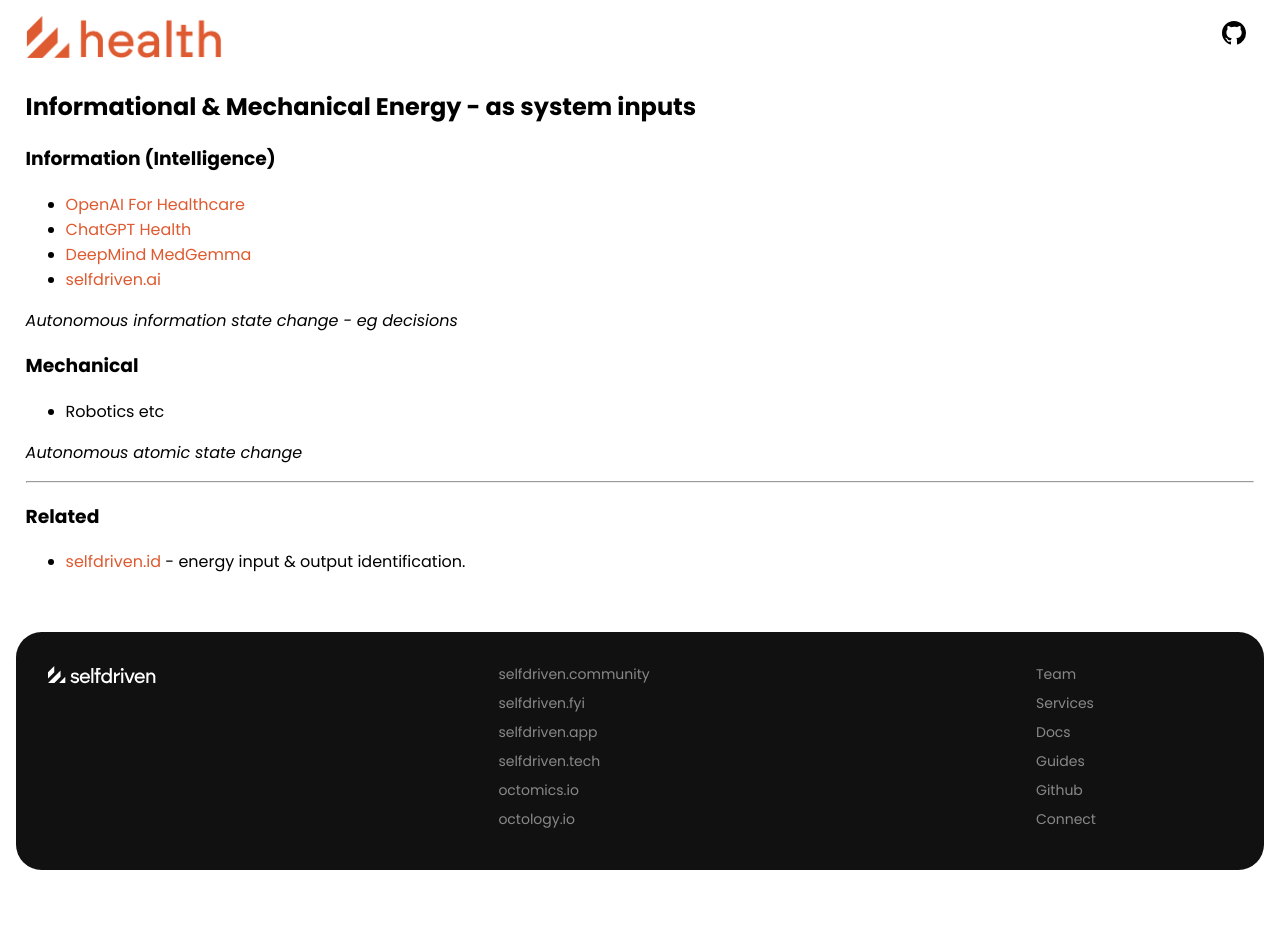
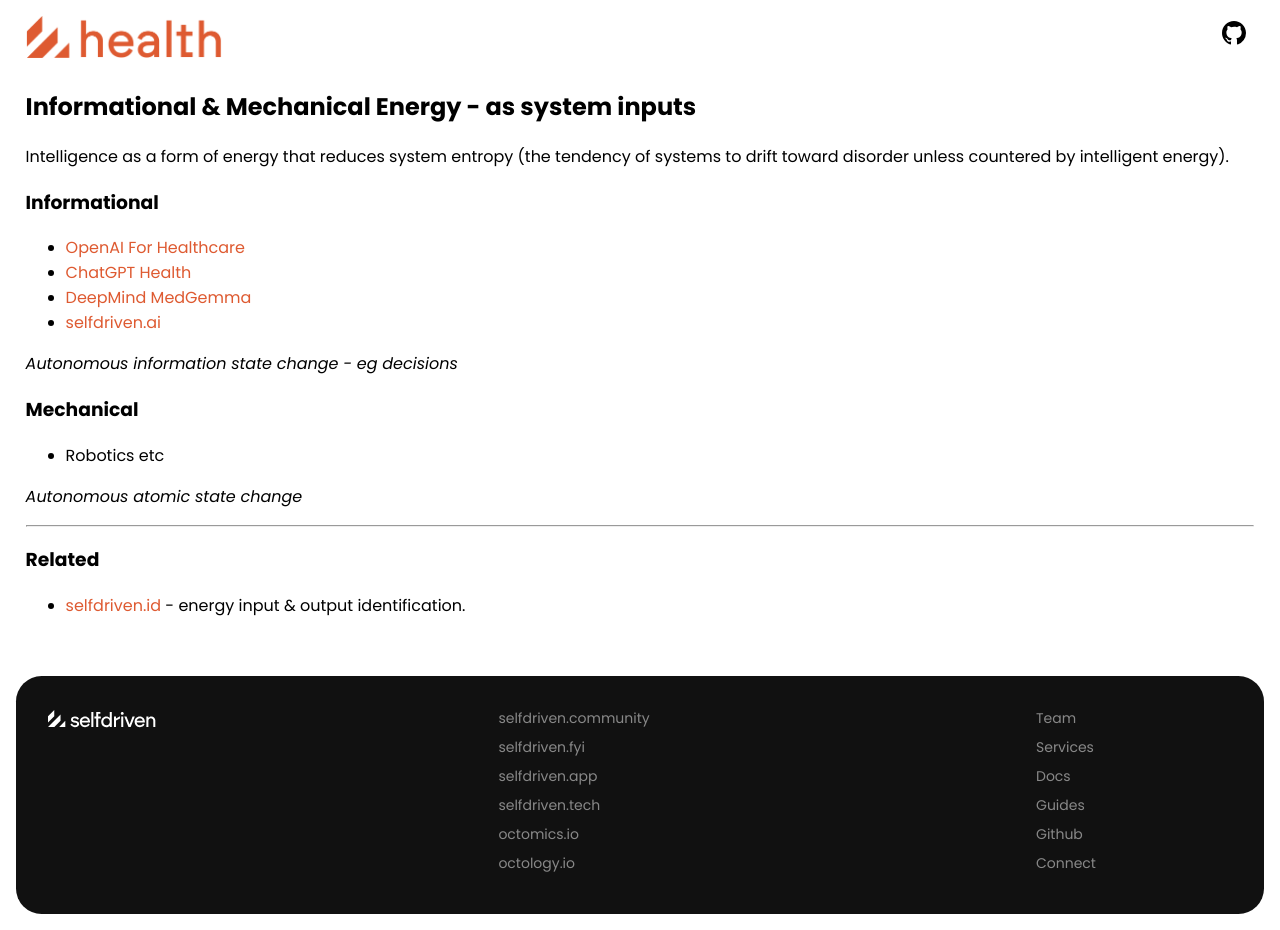
Before and after one commit to selfdriven-foundation/selfdriven-health, a Jekyll site: the page built from docs/pages/resources-energy.md, in a window 1280 px wide. Built offline with Jekyll 4.4.1, drawn with Linux system fonts in a browser that asks for light colours; before the commit the page ends 900 px from its top, so only the background shows below that.

Commit message:
Update resources-energy.md

```diff
--- a/docs/pages/resources-energy.md
+++ b/docs/pages/resources-energy.md
@@ -6,7 +6,9 @@
 
 ## Informational & Mechanical Energy - as system inputs
 
-### Information (Intelligence)
+Intelligence as a form of energy that reduces system entropy (the tendency of systems to drift toward disorder unless countered by intelligent energy).
+
+### Informational
 
 - [OpenAI For Healthcare](https://openai.com/index/openai-for-healthcare/)
 - [ChatGPT Health](https://openai.com/index/introducing-chatgpt-health/)
```
